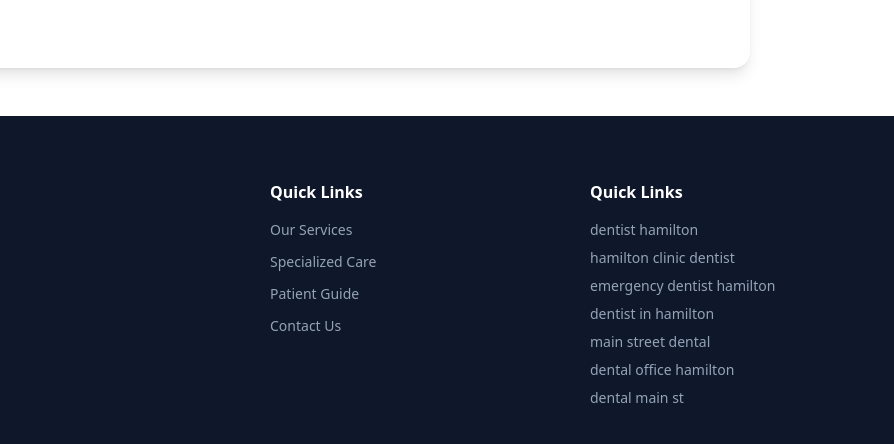
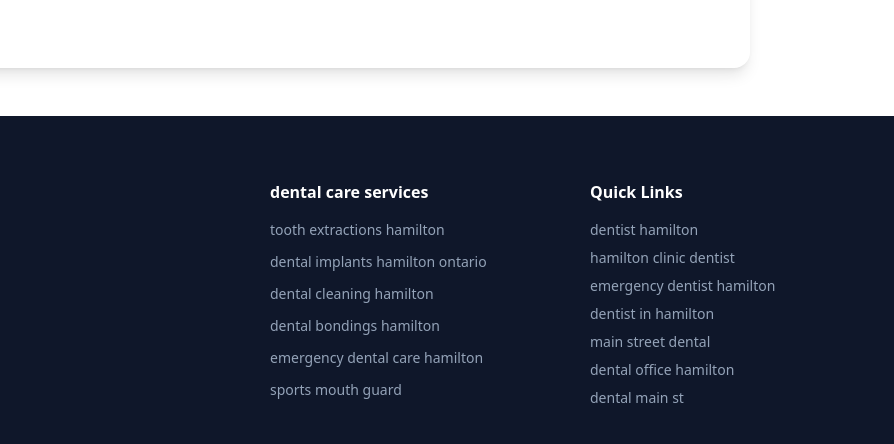
Before and after one commit to mainstreetdentaloffice/main-street-dental, a plain HTML site: page index.html in a window 1280 px wide. Shown: the part 4976-5420 px from the top of the page, 386-1280 px from the left. Drawn offline with nearby package versions, Linux system fonts and the light colour scheme.

Commit message:
Update index.html

```diff
--- a/index.html
+++ b/index.html
@@ -494,12 +494,14 @@ dentist hamilton near me
                 </div>
             </div>
             <div>
-                <h4 class="text-white font-semibold mb-4">Quick Links</h4>
+                <h4 class="text-white font-semibold mb-4">dental care services</h4>
                 <ul class="space-y-3 text-sm">
-                    <li><a href="#services" class="hover:text-brand-200 transition">Our Services</a></li>
-                    <li><a href="#specialized" class="hover:text-brand-200 transition">Specialized Care</a></li>
-                    <li><a href="#guide" class="hover:text-brand-200 transition">Patient Guide</a></li>
-                    <li><a href="#contact" class="hover:text-brand-200 transition">Contact Us</a></li>
+                    <li><a href="https://msdentaloffice.com/family-dentistry/tooth-extractions/" class="hover:text-brand-200 transition">tooth extractions hamilton</a></li>
+                    <li><a href="https://msdentaloffice.com/dental-implants/" class="hover:text-brand-200 transition">dental implants hamilton ontario</a></li>
+                    <li><a href="https://msdentaloffice.com/family-dentistry/dental-hygiene-cleaning/" class="hover:text-brand-200 transition">dental cleaning hamilton</a></li>
+                    <li><a href="https://msdentaloffice.com/cosmetic-dentistry/dental-bonding/" class="hover:text-brand-200 transition">dental bondings hamilton</a></li>
+                    <li><a href="https://msdentaloffice.com/emergency-dental-care/" class="hover:text-brand-200 transition">emergency dental care hamilton</a></li>
+                    <li><a href="https://msdentaloffice.com/dental-sport-guards/ class="hover:text-brand-200 transition">sports mouth guard</a></li
                 </ul>
             </div>
             <div>
```
